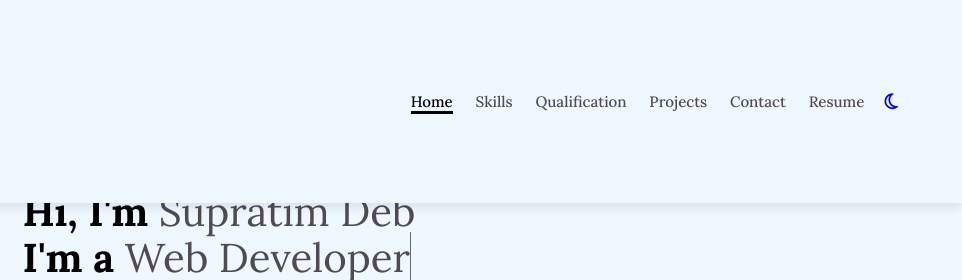
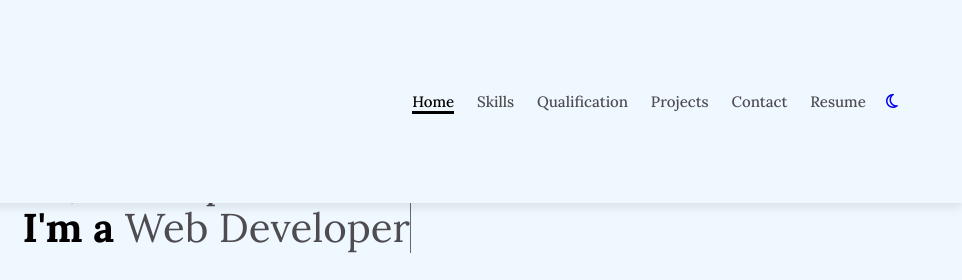
Before and after one commit to SupratimDeb01/test1, a plain HTML site: page index.html in a window 1280 px wide. Shown: the top 280 px of the page, 318-1280 px from the left. Drawn offline with nearby package versions, Linux system fonts and the light colour scheme; a web font is replaced by a local one.

Commit message:
Update style.css

```diff
--- a/style.css
+++ b/style.css
@@ -58,7 +58,7 @@ nav{
     margin-left: 2rem;
 }
 .toogle i{
-    font-size: 1.8rem;
+    font-size: 1.6rem;
 }
 /* .signature:hover{
     transform: scale(1.1);
@@ -83,7 +83,7 @@ nav a.active {
 section.home{
     min-height: auto;
     width: 100vw;
-    padding: 3rem 5rem 3rem 5rem;
+    padding: 0rem 5rem 3rem 5rem;
     display: flex;
     justify-content: center;
     align-items: center;
```
